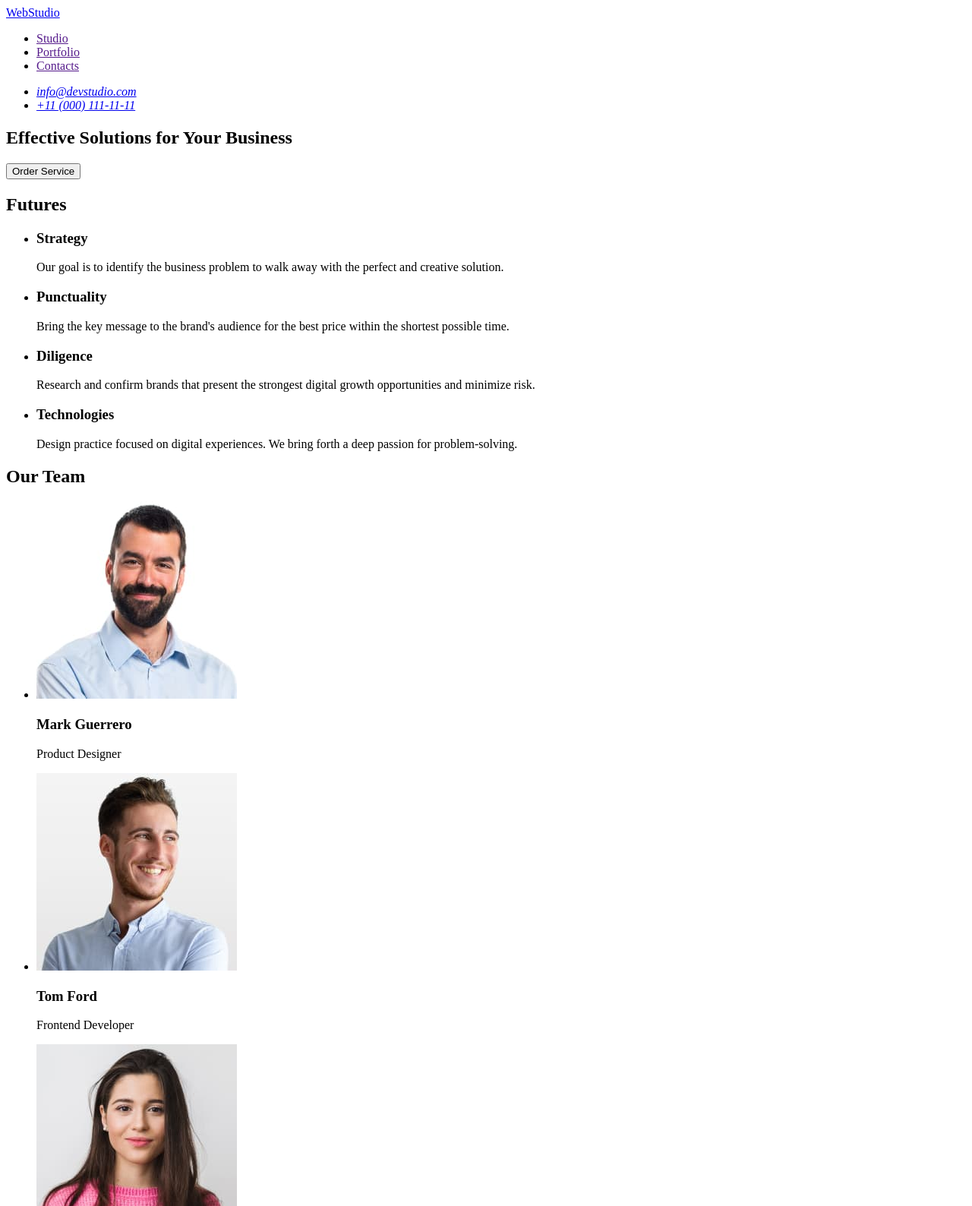
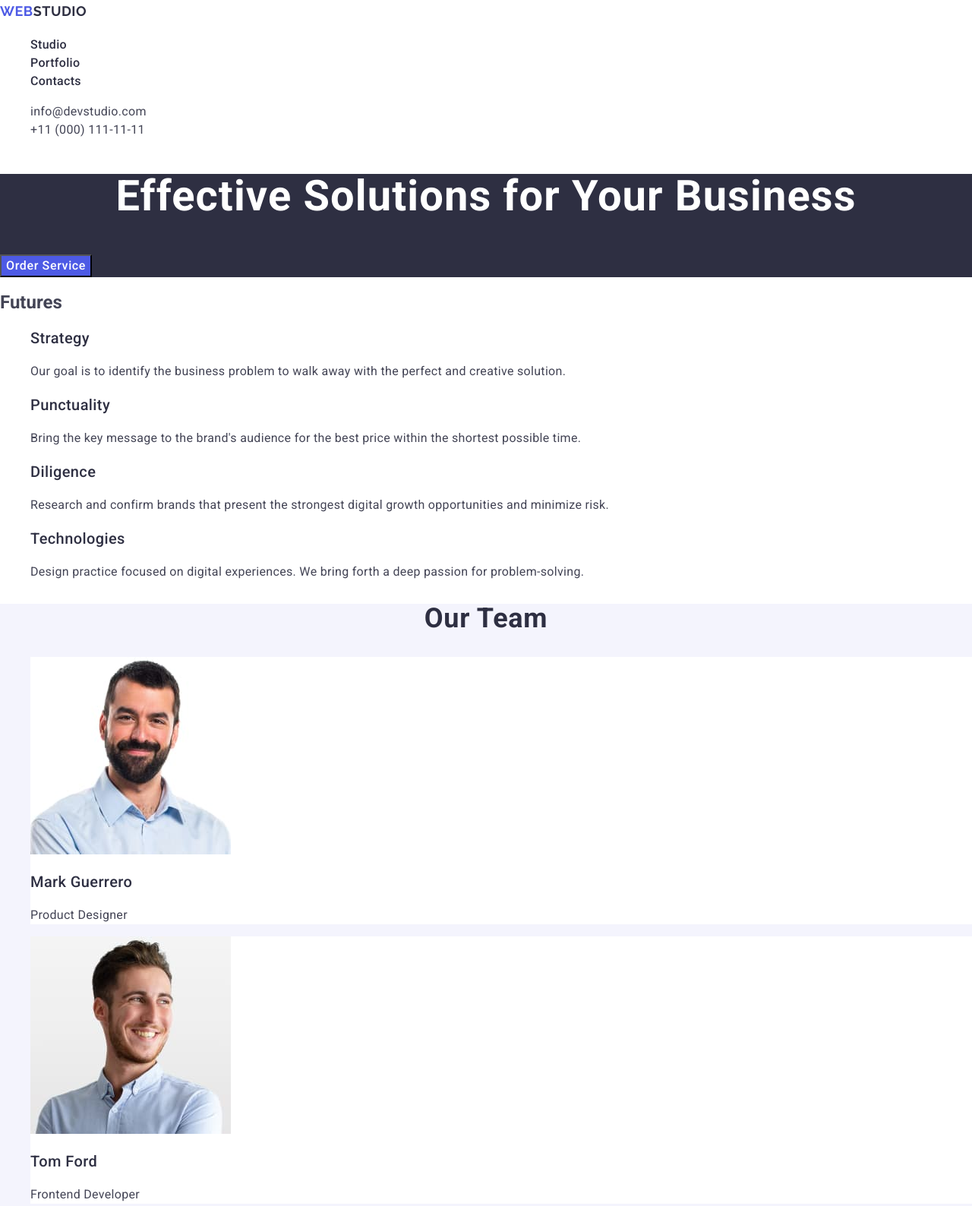
Before and after one commit to KILLKA69/goit-markup-hw-02, a plain HTML site: page index.html in a window 1280 px wide. Shown: the top 1588 px of the page at 76% size. Drawn offline with nearby package versions, Linux system fonts and the light colour scheme.

Commit message:
style for text

```diff
--- /dev/null
+++ b/css/styles.css
@@ -0,0 +1,159 @@
+body{
+    font-family: 'Roboto', sans-serif;
+    color: #434455;
+    background-color: #fff;
+}
+a{
+    text-decoration: none;
+}
+ul{
+    list-style: none;
+}
+/* header */
+.logo{
+    color: var(--IRIS, #4D5AE5);
+font-family: Raleway, sans-serif;
+font-size: 18px;
+font-weight: 700;
+line-height: 1.7;
+letter-spacing: 0.03em;
+text-transform: uppercase;
+}
+.logo-part{
+color: #2E2F42;
+}
+.nav-link {
+    color: var(--NAVY-BLUE, #2E2F42);
+
+font-size: 16px;
+font-weight: 500;
+line-height: 1.5; /* 150% */
+letter-spacing: 0.02em;
+}
+
+.nav-link:hover,
+.nav-link:focus{
+    color: #404BBF;
+}
+
+.address {
+    font-style: normal;
+}
+.address-link {
+    color: var(--SLATE, #434455);
+
+font-size: 16px;
+
+line-height: 1.5; /* 150% */
+letter-spacing: 0.02em;
+}
+.address-link:hover,
+.address-link:focus{
+    color: #404BBF;
+}
+
+/* hero */
+.hero {
+    background-color: #2E2F42;
+}
+.hero-title {
+    color: var(--WHITE, #FFF);
+text-align: center;
+font-size: 56px;
+line-height: 1.07; /* 107.143% */
+letter-spacing: 0.02em;
+}
+.hero-btn {
+    background-color: #4D5AE5;
+    color: var(--WHITE, #FFF);
+
+font-size: 16px;
+font-weight: 500;
+line-height: 1.5; /* 150% */
+letter-spacing: 0.04em;
+cursor: pointer;
+}
+.hero-btn:hover,
+.hero-btn:focus{
+    background-color: #404BBF;
+}
+/* futures */
+.futures-subtitle {
+    color: var(--NAVY-BLUE, #2E2F42);
+font-size: 20px;
+font-weight: 500;
+line-height: 1.2; /* 120% */
+letter-spacing: 0.02em;
+}
+.futures-text {
+font-size: 16px;
+line-height: 1.5; /* 150% */
+letter-spacing: 0.02em;
+}
+
+/* team */
+
+.team {
+    background-color: #F4F4FD;
+}
+.team-title {
+    color: var(--NAVY-BLUE, #2E2F42);
+text-align: center;
+font-size: 36px;
+line-height: 1.11; /* 111.111% */
+letter-spacing: 0.02em;
+text-transform: capitalize;
+}
+.team-item {
+    background-color: #FFFFFF;
+}
+.team-subtitle {
+    color: var(--NAVY-BLUE, #2E2F42);
+font-size: 20px;
+font-weight: 500;
+line-height: 1.2; /* 120% */
+letter-spacing: 0.02em;
+}
+.team-text {
+font-size: 16px;
+line-height: 1.5; /* 150% */
+letter-spacing: 0.02em;
+}
+/* portfolio */
+
+.portfolio {
+}
+.portfolio-title {
+    color: var(--NAVY-BLUE, #2E2F42);
+text-align: center;
+font-size: 36px;
+line-height: 1.11; /* 111.111% */
+letter-spacing: 0.02em;
+text-transform: capitalize;
+}
+.portfolio-subtitle {
+    color: var(--NAVY-BLUE, #2E2F42);
+font-size: 20px;
+font-weight: 500;
+line-height: 1.2; /* 120% */
+letter-spacing: 0.02em;
+}
+.portfolio-text {
+font-size: 16px;
+line-height: 1.5; /* 150% */
+letter-spacing: 0.02;
+}
+/* footer */
+
+.footer {
+   background-color: #2E2F42;
+}
+.logo-footer-part {
+    color: #F4F4FD;
+}
+.footer-text {
+    color: var(--CLOUD, #F4F4FD);
+font-size: 16px;
+line-height: 1.5; /* 150% */
+letter-spacing: 0.02em;
+}
--- a/index.html
+++ b/index.html
@@ -1,86 +1,147 @@
 <!DOCTYPE html>
 <html lang="en">
   <head>
-    <meta charset="UTF-8">
-    <meta name="viewport" content="width=<device-width>, initial-scale=1.0">
-    <title>goit-markup-hw-01</title>
+    <meta charset="UTF-8" />
+    <meta name="viewport" content="width=device-width, initial-scale=1.0" />
+    <title>goit-markup-hw-02</title>
+    <link rel="preconnect" href="https://fonts.googleapis.com">
+<link rel="preconnect" href="https://fonts.gstatic.com" crossorigin>
+<link href="https://fonts.googleapis.com/css2?family=Raleway:wght@700&family=Roboto:wght@400;500;700&display=swap" rel="stylesheet">
+    <link
+      rel="stylesheet"
+      href="https://cdnjs.cloudflare.com/ajax/libs/modern-normalize/2.0.0/modern-normalize.min.css"
+      integrity="sha512-4xo8blKMVCiXpTaLzQSLSw3KFOVPWhm/TRtuPVc4WG6kUgjH6J03IBuG7JZPkcWMxJ5huwaBpOpnwYElP/m6wg=="
+      crossorigin="anonymous"
+      referrerpolicy="no-referrer"
+    />
+    <link rel="stylesheet" href="./css/styles.css">
   </head>
-<body>
+  <body >
     <!-- header -->
     <header>
       <nav>
-        <a href="./index.html">WebStudio</a>
+        <a class="logo" href="./index.html">Web<span class="logo-part" >Studio</span></a>
         <ul>
-            <li><a href="">Studio</a></li>
-            <li><a href="">Portfolio</a></li>
-            <li><a href="">Contacts</a></li>
+          <li><a class="nav-link" href="./index.html">Studio</a></li>
+          <li><a class="nav-link" href="">Portfolio</a></li>
+          <li><a class="nav-link" href="">Contacts</a></li>
         </ul>
       </nav>
-     <address>
+      <address class="address">
         <ul>
-            <li><a href="mailto:info@devstudio.com">info@devstudio.com</a></li>
-            <li><a href="tel:+110001111111">+11 (000) 111-11-11</a></li>
+          <li><a class="address-link" href="mailto:info@devstudio.com">info@devstudio.com</a></li>
+          <li><a class="address-link" href="tel:+110001111111">+11 (000) 111-11-11</a></li>
         </ul>
       </address>
     </header>
     <main>
       <!-- hero -->
-        <section>
-            <h1>Effective Solutions for Your Business</h1>
-            <button type="button">Order Service</button>
+      <section class="hero">
+        <h1 class="hero-title">Effective Solutions for Your Business</h1>
+        <button type="button" class="hero-btn">Order Service</button>
       </section>
       <!-- Futures -->
       <section>
         <h2>Futures</h2>
         <ul>
           <li>
-                    <h3>Strategy</h3>
-                    <p>Our goal is to identify the business problem to walk away with the perfect and creative solution. </p>
+            <h3 class="futures-subtitle">Strategy</h3>
+            <p class="futures-text">
+              Our goal is to identify the business problem to walk away with the
+              perfect and creative solution.
+            </p>
           </li>
           <li>
-                    <h3>Punctuality</h3>
-                    <p>Bring the key message to the brand's audience for the best price within the shortest possible time.</p>
+            <h3 class="futures-subtitle">Punctuality</h3>
+            <p class="futures-text">
+              Bring the key message to the brand's audience for the best price
+              within the shortest possible time.
+            </p>
           </li>
           <li>
-                    <h3>Diligence</h3>
-                    <p>Research and confirm brands that present the strongest digital growth opportunities and minimize risk.</p>
+            <h3 class="futures-subtitle">Diligence</h3>
+            <p class="futures-text">
+              Research and confirm brands that present the strongest digital
+              growth opportunities and minimize risk.
+            </p>
           </li>
           <li>
-                    <h3>Technologies</h3>
-                    <p>Design practice focused on digital experiences. We bring forth a deep passion for problem-solving.</p>
+            <h3 class="futures-subtitle">Technologies</h3>
+            <p class="futures-text">
+              Design practice focused on digital experiences. We bring forth a
+              deep passion for problem-solving.
+            </p>
           </li>
         </ul>
       </section>
       <!-- Team -->
-        <section>
-            <h2>Our Team</h2>
+      <section class="team">
+        <h2 class="team-title">Our Team</h2>
+        <ul>
+          <li class="team-item">
+            <img src="./images/mark.jpg" alt="Mark" width="264" />
+            <h3 class="team-subtitle">Mark Guerrero</h3>
+            <p class="team-text">Product Designer</p>
+          </li>
+          <li class="team-item">
+            <img src="./images/tom.jpg" alt="Tom" width="264" />
+            <h3 class="team-subtitle">Tom Ford</h3>
+            <p class="team-text">Frontend Developer</p>
+          </li>
+          <li class="team-item">
+            <img src="./images/camila.jpg" alt="Camila" width="264" />
+            <h3 class="team-subtitle">Camila Garcia</h3>
+            <p class="team-text">Marketing</p>
+          </li>
+          <li class="team-item">
+            <img src="./images/daniel.jpg" alt="Daniel" width="264" />
+            <h3 class="team-subtitle">Daniel Wilson</h3>
+            <p class="team-text">UI Designer</p>
+          </li>
+        </ul>
+      </section>
+      <section class="portfolio">
+        <h2 class="portfolio-title">Our Portfolio</h2>
         <ul>
             <li>
-                    <img src="./images/mark.jpg" alt="Mark" width="264">
-                    <h3>Mark Guerrero</h3>
-                    <p>Product Designer</p>
+                <img src="./images/bank.jpg" alt="bank" width="360">
+                <h3 class="portfolio-subtitle">Banking App</h3>
+                <p class="portfolio-text">App</p>
             </li>
             <li>
-                    <img src="./images/tom.jpg" alt="Tom" width="264">
-                    <h3>Tom Ford</h3>
-                    <p>Frontend Developer</p>
+                <img src="./images/qr.jpg" alt="qr" width="360">
+                <h3 class="portfolio-subtitle">Cashless Payment</h3>
+                <p class="portfolio-text">Marketing</p>
             </li>
             <li>
-                    <img src="./images/camila.jpg" alt="Camila" width="264">
-                    <h3>Camila Garcia</h3>
-                    <p>Marketing</p>
+                <img src="./images/devices.jpg" alt="devices" width="360">
+                <h3 class="portfolio-subtitle">Meditation App</h3>
+                <p class="portfolio-text">App</p>
             </li>
             <li>
-                    <img src="./images/daniel.jpg" alt="Daniel" width="264">
-                    <h3>Daniel Wilson</h3>
-                    <p>UI Designer</p>
+                <img src="./images/car.jpg" alt="car" width="360">
+                <h3 class="portfolio-subtitle">Taxi Service</h3>
+                <p class="portfolio-text">Marketing</p>
+            </li>
+            <li>
+                <img src="./images/screen.jpg" alt="screen" width="360">
+                <h3 class="portfolio-subtitle">Screen Illustrations</h3>
+                <p class="portfolio-text">Design</p>
+            </li>
+            <li>
+                <img src="./images/woman.jpg" alt="woman" width="360">
+                <h3 class="portfolio-subtitle">Online Courses</h3>
+                <p class="portfolio-text">Marketing</p>
             </li>
         </ul>
       </section>
     </main>
-    <footer>
-        <a href="./index.html">WebStudio</a>
-        <p>Increase the flow of customers and sales for your business with digital marketing & growth solutions.</p>
+    <footer class="footer">
+      <a href="./index.html" class="logo">Web<span class="logo-footer-part">Studio</span></a>
+      <p class="footer-text">
+        Increase the flow of customers and sales for your business with digital
+        marketing & growth solutions.
+      </p>
     </footer>
   </body>
 </html>
```
Also changed, not shown: images/bank.jpg (added), images/car.jpg (added), images/devices.jpg (added), images/qr.jpg (added), images/screen.jpg (added), images/woman.jpg (added). Lines whose indentation alone changed are shown as unchanged.
